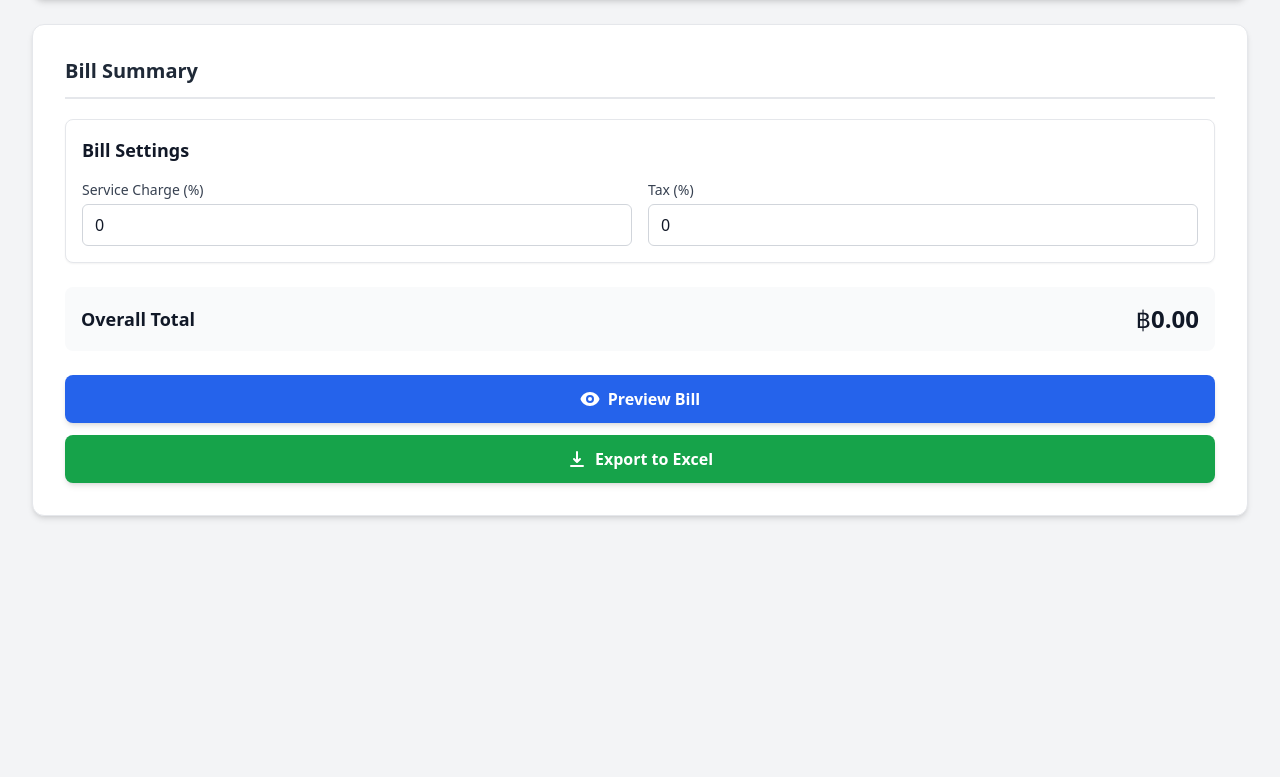
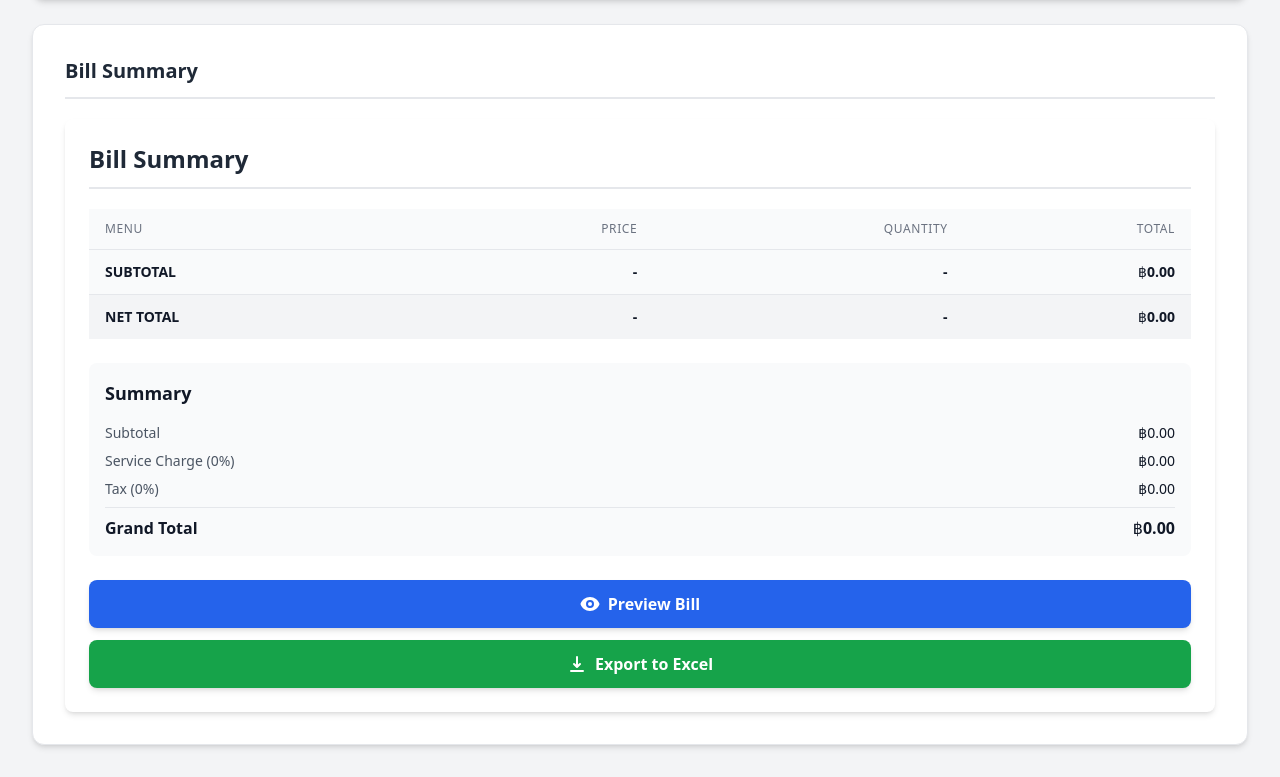
Before and after one commit to wichaisw/bill-splitter, a React (Vite) app: page / in a window 1280 px wide. Shown: the part 690-1467 px from the top of the page. Before the commit the page ends 1238 px from the top, so only its background shows below. Built offline with nearby package versions, Linux system fonts and the light colour scheme; the HTML template or start-up script is replaced by a standard one.

Commit message:
feat: edit wordings

```diff
--- a/src/components/BillSummary.tsx
+++ b/src/components/BillSummary.tsx
@@ -3,181 +3,198 @@ import ExportToExcel from "./ExportToExcel";
 
 interface BillSummaryProps {
   bill: Bill;
-  setBill: (bill: Bill) => void;
 }
 
-export default function BillSummary({ bill, setBill }: BillSummaryProps) {
-  const calculateItemShare = (
-    itemPrice: number,
-    itemQuantity: number,
-    sharedByCount: number
-  ) => {
-    return (itemPrice * itemQuantity) / sharedByCount;
-  };
-
+export default function BillSummary({ bill }: BillSummaryProps) {
   const subtotal = bill.items.reduce(
     (total, item) => total + item.price * item.quantity,
     0
   );
-
-  // Calculate service charge first
   const serviceChargeAmount = subtotal * (bill.serviceCharge / 100);
   const afterServiceCharge = subtotal + serviceChargeAmount;
-
-  // Calculate tax on the amount after service charge
   const taxAmount = afterServiceCharge * (bill.tax / 100);
   const total = afterServiceCharge + taxAmount;
 
   return (
-    <div className="space-y-6">
-      {/* Service Charge and Tax Inputs */}
-      <div className="bg-white rounded-lg shadow-sm border border-gray-200 p-4">
-        <h3 className="text-lg font-semibold text-gray-900 mb-4">
-          Bill Settings
-        </h3>
-        <div className="grid grid-cols-2 gap-4">
-          <div>
-            <label className="block text-sm font-medium text-gray-700">
-              Service Charge (%)
-            </label>
-            <input
-              type="number"
-              value={bill.serviceCharge}
-              onChange={(e) =>
-                setBill({
-                  ...bill,
-                  serviceCharge: parseFloat(e.target.value) || 0,
-                })
-              }
-              className="mt-1 block w-full px-3 py-2 border border-gray-300 rounded-md focus:outline-none focus:ring-2 focus:ring-blue-500"
-              min="0"
-              step="0.1"
-            />
-          </div>
-          <div>
-            <label className="block text-sm font-medium text-gray-700">
-              Tax (%)
-            </label>
-            <input
-              type="number"
-              value={bill.tax}
-              onChange={(e) =>
-                setBill({ ...bill, tax: parseFloat(e.target.value) || 0 })
-              }
-              className="mt-1 block w-full px-3 py-2 border border-gray-300 rounded-md focus:outline-none focus:ring-2 focus:ring-blue-500"
-              min="0"
-              step="0.1"
-            />
-          </div>
-        </div>
-      </div>
+    <div className="bg-white rounded-lg shadow-md p-6">
+      <h2 className="text-2xl font-bold text-gray-900 mb-6">Bill Summary</h2>
 
-      {/* Overall Total */}
-      <div className="bg-gray-50 rounded-lg p-4">
-        <div className="flex justify-between items-center">
-          <span className="text-lg font-semibold text-gray-900">
-            Overall Total
-          </span>
-          <span className="text-2xl font-bold text-gray-900">
-            ฿{total.toFixed(2)}
-          </span>
-        </div>
-      </div>
-
-      {/* Detailed Summary for Each Participant */}
+      {/* Items Table */}
+      <div className="overflow-x-auto mb-6">
+        <table className="min-w-full divide-y divide-gray-200">
+          <thead className="bg-gray-50">
+            <tr>
+              <th className="px-4 py-3 text-left text-xs font-medium text-gray-500 uppercase tracking-wider">
+                Menu
+              </th>
+              <th className="px-4 py-3 text-right text-xs font-medium text-gray-500 uppercase tracking-wider">
+                Price
+              </th>
+              <th className="px-4 py-3 text-right text-xs font-medium text-gray-500 uppercase tracking-wider">
+                Quantity
+              </th>
+              <th className="px-4 py-3 text-right text-xs font-medium text-gray-500 uppercase tracking-wider">
+                Total
+              </th>
+              {bill.participants.map((participant) => (
+                <th
+                  key={participant.id}
+                  className="px-4 py-3 text-right text-xs font-medium text-gray-500 uppercase tracking-wider"
+                >
+                  {participant.name}
+                </th>
+              ))}
+            </tr>
+          </thead>
+          <tbody className="bg-white divide-y divide-gray-200">
+            {bill.items.map((item) => {
+              const itemTotal = item.price * item.quantity;
+              return (
+                <tr key={item.id} className="hover:bg-gray-50">
+                  <td className="px-4 py-3 whitespace-nowrap text-sm text-gray-900">
+                    {item.name}
+                  </td>
+                  <td className="px-4 py-3 whitespace-nowrap text-sm text-gray-900 text-right">
+                    ฿{item.price.toFixed(2)}
+                  </td>
+                  <td className="px-4 py-3 whitespace-nowrap text-sm text-gray-900 text-right">
+                    {item.quantity}
+                  </td>
+                  <td className="px-4 py-3 whitespace-nowrap text-sm text-gray-900 text-right">
+                    ฿{itemTotal.toFixed(2)}
+                  </td>
+                  {bill.participants.map((participant) => {
+                    const shareCount = item.sharedBy.length;
+                    const itemShare = item.sharedBy.includes(participant.id)
+                      ? (itemTotal / shareCount).toFixed(2)
+                      : "-";
+                    return (
+                      <td
+                        key={participant.id}
+                        className="px-4 py-3 whitespace-nowrap text-sm text-gray-900 text-right"
+                      >
+                        {itemShare === "-" ? "-" : `฿${itemShare}`}
+                      </td>
+                    );
+                  })}
+                </tr>
+              );
+            })}
+            {/* Subtotal Row */}
+            <tr className="bg-gray-50 font-semibold">
+              <td className="px-4 py-3 whitespace-nowrap text-sm text-gray-900">
+                SUBTOTAL
+              </td>
+              <td className="px-4 py-3 whitespace-nowrap text-sm text-gray-900 text-right">
+                -
+              </td>
+              <td className="px-4 py-3 whitespace-nowrap text-sm text-gray-900 text-right">
+                -
+              </td>
+              <td className="px-4 py-3 whitespace-nowrap text-sm text-gray-900 text-right">
+                ฿{subtotal.toFixed(2)}
+              </td>
               {bill.participants.map((participant) => {
                 const participantItems = bill.items.filter((item) =>
                   item.sharedBy.includes(participant.id)
                 );
-        const participantSubtotal = participantItems.reduce((total, item) => {
+                const participantSubtotal = participantItems.reduce(
+                  (total, item) => {
                     const shareCount = item.sharedBy.length;
-          const itemShare = calculateItemShare(
-            item.price,
-            item.quantity,
-            shareCount
+                    const itemShare = (item.price * item.quantity) / shareCount;
+                    return total + itemShare;
+                  },
+                  0
                 );
+
+                return (
+                  <td
+                    key={participant.id}
+                    className="px-4 py-3 whitespace-nowrap text-sm text-gray-900 text-right"
+                  >
+                    ฿{participantSubtotal.toFixed(2)}
+                  </td>
+                );
+              })}
+            </tr>
+            {/* Net Total Row */}
+            <tr className="bg-gray-100 font-semibold">
+              <td className="px-4 py-3 whitespace-nowrap text-sm text-gray-900">
+                NET TOTAL
+              </td>
+              <td className="px-4 py-3 whitespace-nowrap text-sm text-gray-900 text-right">
+                -
+              </td>
+              <td className="px-4 py-3 whitespace-nowrap text-sm text-gray-900 text-right">
+                -
+              </td>
+              <td className="px-4 py-3 whitespace-nowrap text-sm text-gray-900 text-right">
+                ฿{total.toFixed(2)}
+              </td>
+              {bill.participants.map((participant) => {
+                const participantItems = bill.items.filter((item) =>
+                  item.sharedBy.includes(participant.id)
+                );
+                const participantSubtotal = participantItems.reduce(
+                  (total, item) => {
+                    const shareCount = item.sharedBy.length;
+                    const itemShare = (item.price * item.quantity) / shareCount;
                     return total + itemShare;
-        }, 0);
-
-        // Calculate participant's share of service charge and tax
+                  },
+                  0
+                );
                 const participantServiceCharge =
                   participantSubtotal * (bill.serviceCharge / 100);
                 const participantAfterServiceCharge =
                   participantSubtotal + participantServiceCharge;
-        const participantTax = participantAfterServiceCharge * (bill.tax / 100);
-        const finalAmount = participantAfterServiceCharge + participantTax;
+                const participantTax =
+                  participantAfterServiceCharge * (bill.tax / 100);
+                const finalAmount =
+                  participantAfterServiceCharge + participantTax;
 
                 return (
-          <div
+                  <td
                     key={participant.id}
-            className="bg-white rounded-lg shadow-sm border border-gray-200 p-4"
+                    className="px-4 py-3 whitespace-nowrap text-sm text-gray-900 text-right"
                   >
-            <div className="flex items-center mb-4">
-              <div
-                className={`w-4 h-4 rounded-full ${participant.color} mr-2`}
-              ></div>
-              <h3 className="text-lg font-semibold text-gray-900">
-                {participant.name}
-              </h3>
+                    ฿{finalAmount.toFixed(2)}
+                  </td>
+                );
+              })}
+            </tr>
+          </tbody>
+        </table>
       </div>
 
-            {/* Items Breakdown */}
-            <div className="space-y-2 mb-4">
-              {participantItems.map((item) => {
-                const shareCount = item.sharedBy.length;
-                const itemShare = calculateItemShare(
-                  item.price,
-                  item.quantity,
-                  shareCount
-                );
-                return (
-                  <div key={item.id} className="flex justify-between text-sm">
-                    <span className="text-gray-600">
-                      {item.name} ({item.quantity}x)
-                    </span>
-                    <span className="text-gray-900">
-                      ฿{itemShare.toFixed(2)}
-                    </span>
-                  </div>
-                );
-              })}
-            </div>
-
-            {/* Totals */}
-            <div className="border-t border-gray-200 pt-3 space-y-1">
+      {/* Summary */}
+      <div className="bg-gray-50 rounded-lg p-4 mb-6">
+        <h3 className="text-lg font-semibold text-gray-900 mb-4">Summary</h3>
+        <div className="space-y-2">
           <div className="flex justify-between text-sm">
-                <span className="text-gray-600">Items Subtotal</span>
-                <span className="text-gray-900">
-                  ฿{participantSubtotal.toFixed(2)}
-                </span>
+            <span className="text-gray-600">Subtotal</span>
+            <span className="text-gray-900">฿{subtotal.toFixed(2)}</span>
           </div>
           <div className="flex justify-between text-sm">
             <span className="text-gray-600">
               Service Charge ({bill.serviceCharge}%)
             </span>
             <span className="text-gray-900">
-                  ฿{participantServiceCharge.toFixed(2)}
+              ฿{serviceChargeAmount.toFixed(2)}
             </span>
           </div>
           <div className="flex justify-between text-sm">
             <span className="text-gray-600">Tax ({bill.tax}%)</span>
-                <span className="text-gray-900">
-                  ฿{participantTax.toFixed(2)}
-                </span>
+            <span className="text-gray-900">฿{taxAmount.toFixed(2)}</span>
           </div>
           <div className="flex justify-between font-semibold text-base pt-2 border-t border-gray-200">
-                <span className="text-gray-900">Total</span>
-                <span className="text-gray-900">฿{finalAmount.toFixed(2)}</span>
+            <span className="text-gray-900">Grand Total</span>
+            <span className="text-gray-900">฿{total.toFixed(2)}</span>
           </div>
         </div>
       </div>
-        );
-      })}
 
       {/* Export Button */}
-      <div className="mt-6">
       <ExportToExcel bill={bill} />
-      </div>
     </div>
   );
 }
--- a/src/components/ExportToExcel.tsx
+++ b/src/components/ExportToExcel.tsx
@@ -24,7 +24,7 @@ const ExportToExcel = ({ bill }: ExportToExcelProps) => {
     // Create items table with participant columns
     const itemsTable = bill.items.map((item) => {
       const row: Record<string, any> = {
-        "Item Name": item.name,
+        Menu: item.name,
         Price: item.price,
         Quantity: item.quantity,
         Total: item.price * item.quantity,
@@ -46,7 +46,7 @@ const ExportToExcel = ({ bill }: ExportToExcelProps) => {
 
     // Add totals row
     const totalsRow: Record<string, any> = {
-      "Item Name": "TOTAL",
+      Menu: "TOTAL",
       Price: "",
       Quantity: "",
       Total: subtotal.toFixed(2),
@@ -103,7 +103,7 @@ const ExportToExcel = ({ bill }: ExportToExcelProps) => {
 
     // Set column widths
     const colWidths = [
-      { wch: 20 }, // Item Name
+      { wch: 20 }, // Menu
       { wch: 10 }, // Price
       { wch: 10 }, // Quantity
       { wch: 12 }, // Total
--- a/src/components/MenuItemForm.tsx
+++ b/src/components/MenuItemForm.tsx
@@ -66,7 +66,7 @@ export default function MenuItemForm({ bill, setBill }: MenuItemFormProps) {
         <div className="grid grid-cols-1 md:grid-cols-3 gap-4">
           <div>
             <label className="block text-sm font-medium text-gray-700 mb-1">
-              Item Name
+              Menu
             </label>
             <input
               type="text"
@@ -130,20 +130,20 @@ export default function MenuItemForm({ bill, setBill }: MenuItemFormProps) {
       {bill.items.length > 0 && (
         <div className="bg-white shadow-sm rounded-lg border border-gray-200 p-6">
           <h3 className="text-lg font-semibold text-gray-900 mb-4">
-            Items and Participants
+            Menu and Participants
           </h3>
           <div className="overflow-x-auto">
             <table className="min-w-full divide-y divide-gray-200">
               <thead>
                 <tr className="bg-gray-50">
                   <th className="px-4 py-3 text-left text-xs font-medium text-gray-500 uppercase tracking-wider">
-                    Item
+                    Menu
                   </th>
                   <th className="px-4 py-3 text-right text-xs font-medium text-gray-500 uppercase tracking-wider">
                     Price
                   </th>
                   <th className="px-4 py-3 text-right text-xs font-medium text-gray-500 uppercase tracking-wider">
-                    Qty
+                    Quantity
                   </th>
                   <th className="px-4 py-3 text-right text-xs font-medium text-gray-500 uppercase tracking-wider">
                     Total
```
Lines whose indentation alone changed are shown as unchanged.
